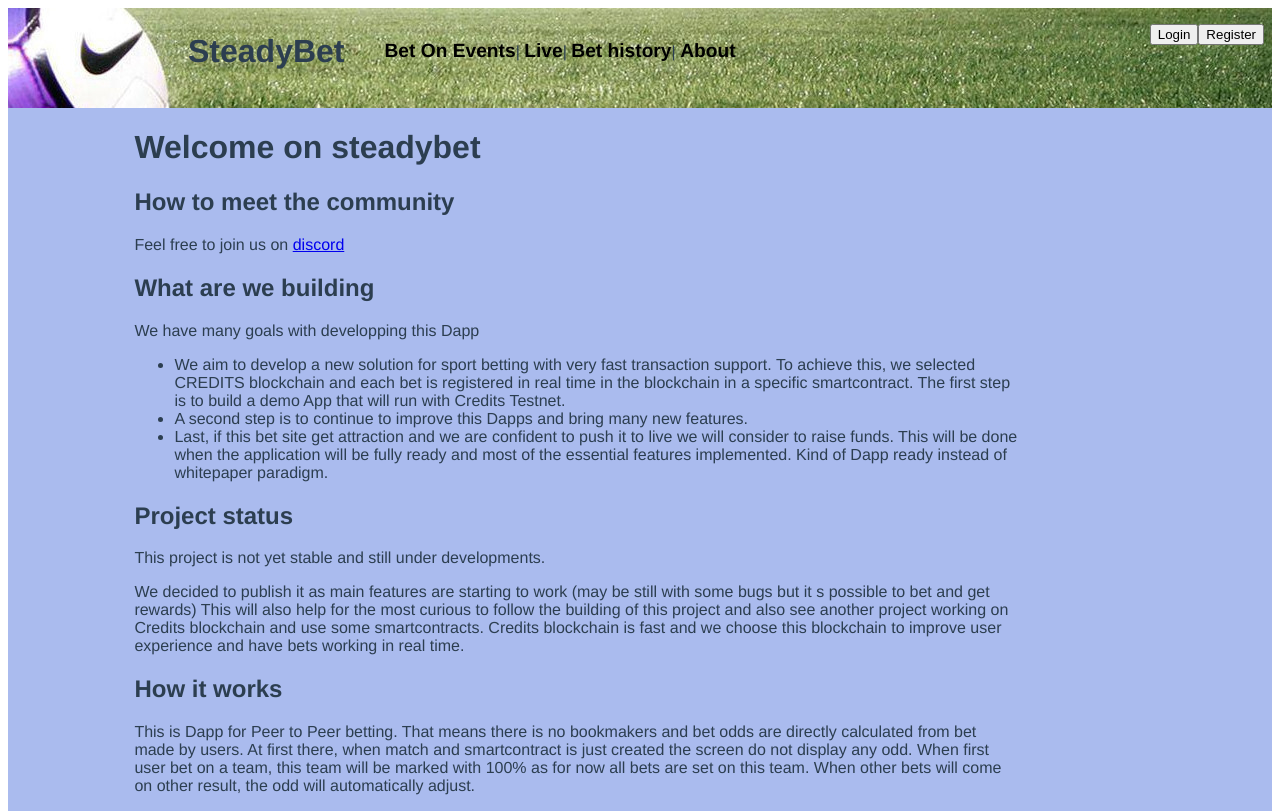
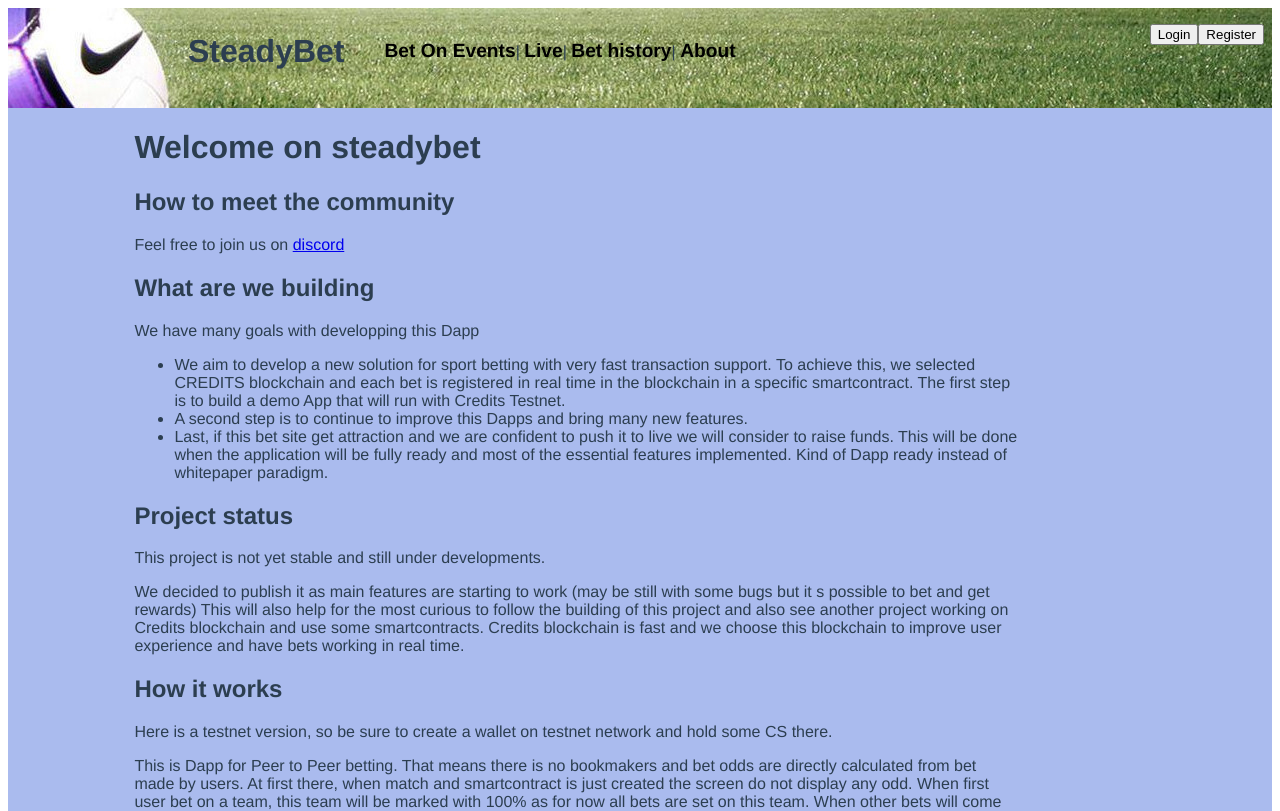
Before and after one commit to steady-bet/steady-bet-cli, a Vue app: page /about in a window 1280 px wide. Shown: the top 811 px of the page. Built offline with nearby package versions, Linux system fonts and the light colour scheme; what vue-moment-lib would draw is missing.

Commit message:
display credits monitor on new tab when we clic on smartcontract address

```diff
--- a/src/components/games/GameItem.vue
+++ b/src/components/games/GameItem.vue
@@ -24,7 +24,7 @@
         <img class="crest crest-right" v-bind:src="game.crestUrlTeam2">
       </div>
     </div>
-    <a class="linkSM" v-bind:href="linkToSmart">{{game.smartContract}}</a>
+    <a class="linkSM" target="_blank" rel="noopener noreferrer" v-bind:href="linkToSmart">{{game.smartContract}}</a>
     <confirmBetModal v-bind:selectedBet="selectedBet" v-show="isModalVisible" @close="closeModal"/>
   </div>
 </template>
--- a/src/views/About.vue
+++ b/src/views/About.vue
@@ -27,6 +27,7 @@
         Credits blockchain is fast and we choose this blockchain to improve user experience and have bets working in real time.
       </p>
     <h2>How it works</h2>
+      <p>Here is a testnet version, so be sure to create a wallet on testnet network and hold some CS there.</p>
       <p>
         This is Dapp for Peer to Peer betting. That means there is no bookmakers and bet odds are directly calculated from bet made by users.
         At first there, when match and smartcontract is just created the screen do not display any odd. When first user bet on a team, this team will be marked
```
